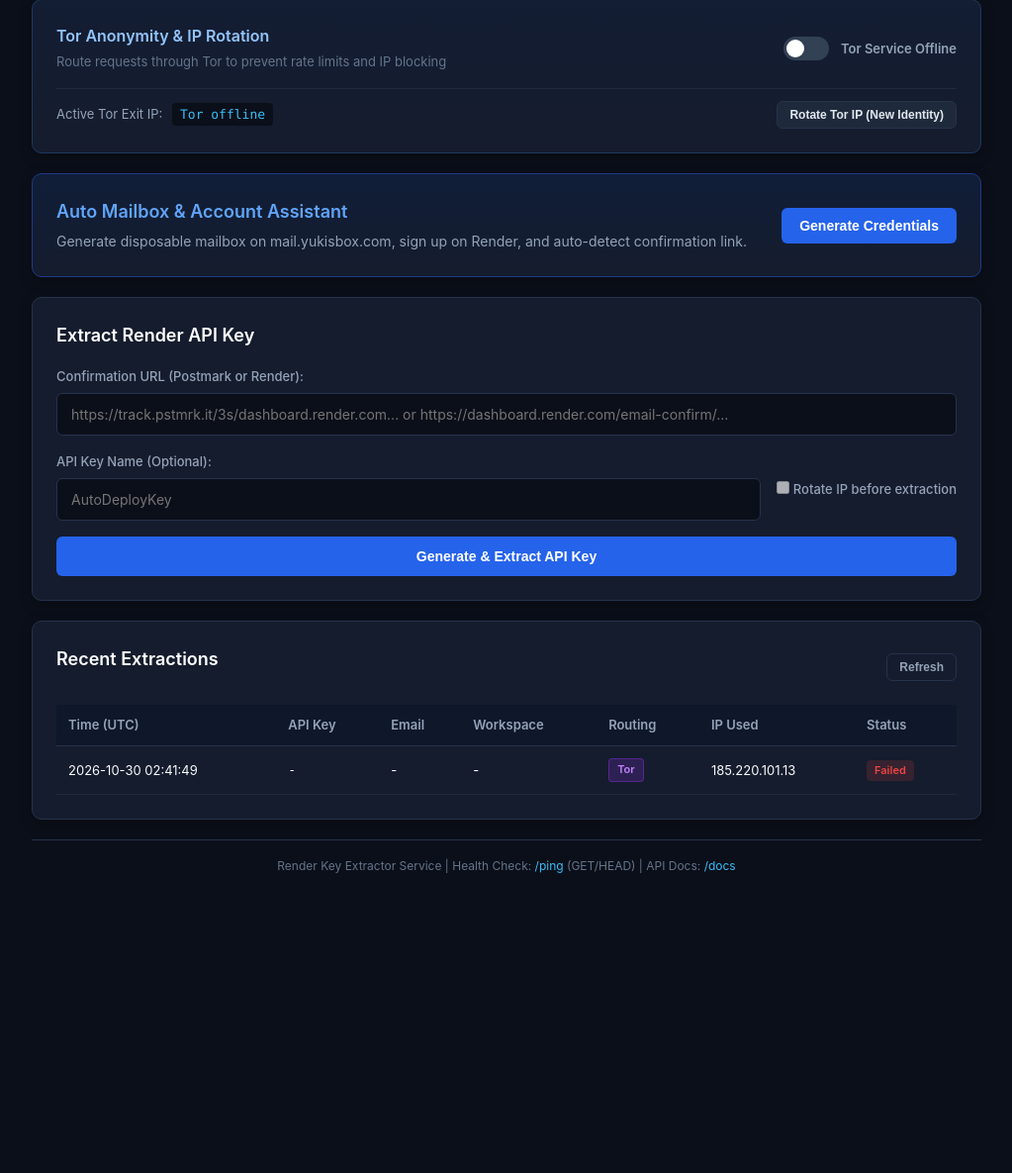
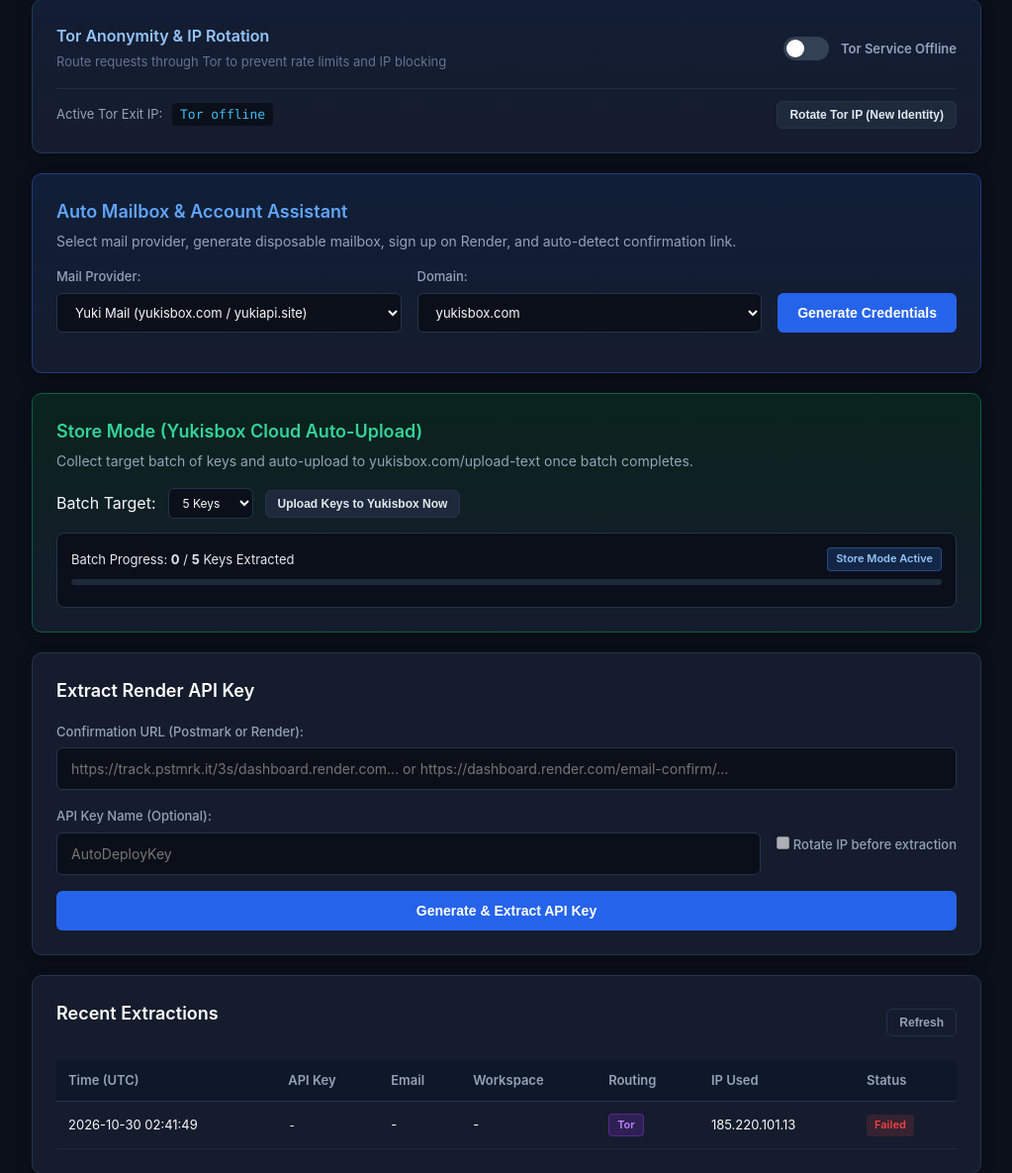
Before and after one commit to SUDEEPBOTS/render-key-extractor, a FastAPI app: page / in a window 1280 px wide. Shown: the part 135-1320 px from the top of the page at 99% size, without its empty margins (128-1151 px from the left). Before the commit the page ends 1017 px from the top, so only its background shows below. Run offline with FastAPI, Linux system fonts and the light colour scheme; data comes from the database, SQL or seed files in the repository; data that the repository does not hold is empty.

Commit message:
Add Mail Provider selection and Store Mode with Yukisbox auto-upload

```diff
--- a/app/api/routes.py
+++ b/app/api/routes.py
@@ -7,6 +7,7 @@ from starlette.concurrency import run_in_threadpool
 from app.services.extractor import RenderExtractor
 from app.services.tor_manager import TorManager
 from app.services.mail_service import MailService
+from app.services.yukisbox_service import YukisboxService
 from app.services.db import get_recent_keys
 
 router = APIRouter()
@@ -16,6 +17,15 @@ class ExtractRequest(BaseModel):
     name: Optional[str] = None
     use_tor: bool = False
     rotate_before: bool = False
+
+class MailGenerateRequest(BaseModel):
+    provider: str = "yuki"
+    domain: Optional[str] = None
+
+class YukisboxUploadRequest(BaseModel):
+    keys: Optional[list] = None
+    title: Optional[str] = None
+    upload_all: bool = False
 
 @router.api_route("/ping", methods=["GET", "HEAD"])
 async def ping(request: Request):
@@ -108,14 +118,39 @@ async def list_render_services(key: str):
     except Exception as e:
         raise HTTPException(status_code=500, detail=str(e))
 
+@router.get("/api/mail/domains")
+async def get_mail_domains(provider: str = "yuki"):
+    domains = await run_in_threadpool(MailService.get_domains, provider=provider)
+    return {"provider": provider, "domains": domains}
+
 @router.post("/api/mail/generate")
-async def generate_mail(domain: str = "yukisbox.com"):
-    result = await run_in_threadpool(MailService.generate_credentials, domain=domain)
+async def generate_mail(req: Optional[MailGenerateRequest] = None):
+    provider = req.provider if req else "yuki"
+    domain = req.domain if req else None
+    result = await run_in_threadpool(MailService.generate_credentials, domain=domain, provider=provider)
     if not result.get("success"):
         raise HTTPException(status_code=500, detail=result.get("error", "Failed to generate mail credentials"))
     return result
 
 @router.get("/api/mail/check")
-async def check_mail(token: str):
-    result = await run_in_threadpool(MailService.check_render_email, token=token)
+async def check_mail(token: str, provider: str = "yuki"):
+    result = await run_in_threadpool(MailService.check_render_email, token=token, provider=provider)
     return result
+
+@router.post("/api/yukisbox/upload")
+async def upload_to_yukisbox(req: YukisboxUploadRequest):
+    keys_to_upload = []
+    if req.keys and len(req.keys) > 0:
+        keys_to_upload = req.keys
+    else:
+        # Fetch successful keys from database
+        recent = get_recent_keys(limit=100)
+        keys_to_upload = [r for r in recent if r.get("status") == "SUCCESS" and r.get("api_key")]
+
+    if not keys_to_upload:
+        raise HTTPException(status_code=400, detail="No valid Render API keys available to upload.")
+
+    result = await run_in_threadpool(YukisboxService.upload_keys, keys_data=keys_to_upload, title=req.title)
+    if not result.get("success"):
+        raise HTTPException(status_code=500, detail=result.get("error", "Failed to upload to yukisbox.com"))
+    return result
--- a/app/static/css/style.css
+++ b/app/static/css/style.css
@@ -691,6 +691,122 @@ input[type="text"]:focus {
     100% { transform: scale(0.95); opacity: 0.7; }
 }
 
+/* Provider Select Row */
+.mail-provider-row {
+    display: flex;
+    gap: 16px;
+    align-items: flex-end;
+    margin-top: 14px;
+    flex-wrap: wrap;
+}
+
+.flex-btn {
+    min-width: 180px;
+}
+
+.styled-select {
+    width: 100%;
+    padding: 10px 14px;
+    background-color: #0b0f19;
+    border: 1px solid var(--border-color);
+    border-radius: 6px;
+    color: var(--text-primary);
+    font-size: 13px;
+    font-family: var(--font-stack);
+    outline: none;
+    cursor: pointer;
+}
+
+.styled-select:focus {
+    border-color: var(--border-focus);
+}
+
+.select-sm {
+    width: auto;
+    padding: 6px 10px;
+    font-size: 12px;
+}
+
+/* Store Mode Card */
+.store-mode-card {
+    border-color: #065f46;
+    background: linear-gradient(180deg, #09231c 0%, var(--bg-card) 100%);
+}
+
+.store-controls-row {
+    display: flex;
+    align-items: center;
+    gap: 12px;
+    flex-wrap: wrap;
+}
+
+.batch-status-panel {
+    margin-top: 14px;
+    padding: 14px;
+    background-color: #0b0f19;
+    border: 1px solid var(--border-color);
+    border-radius: 8px;
+}
+
+.batch-info-line {
+    display: flex;
+    justify-content: space-between;
+    align-items: center;
+    font-size: 13px;
+    color: #e2e8f0;
+}
+
+.progress-bar-static {
+    height: 6px;
+    background-color: var(--success);
+    border-radius: 3px;
+    transition: width 0.4s ease;
+}
+
+/* Yukisbox Result Box */
+.yukisbox-result-box {
+    margin-top: 16px;
+    padding: 14px 18px;
+    background-color: #051410;
+    border: 1px solid #10b981;
+    border-radius: 8px;
+}
+
+.yukisbox-header {
+    display: flex;
+    justify-content: space-between;
+    align-items: center;
+    font-size: 13px;
+    font-weight: 600;
+    color: #34d399;
+    margin-bottom: 10px;
+    flex-wrap: wrap;
+    gap: 8px;
+}
+
+.yukisbox-links {
+    display: flex;
+    gap: 20px;
+    flex-wrap: wrap;
+    font-size: 13px;
+}
+
+.link-item {
+    display: flex;
+    align-items: center;
+    gap: 6px;
+}
+
+.link-label {
+    color: var(--text-muted);
+}
+
+.link-item a {
+    color: #38bdf8;
+    text-decoration: underline;
+    font-family: var(--font-mono);
+}
+
 /* Footer */
 .app-footer {
     text-align: center;
--- a/app/static/js/app.js
+++ b/app/static/js/app.js
@@ -164,6 +164,8 @@ document.addEventListener("DOMContentLoaded", () => {
                 showResult(data);
                 loadHistory();
                 confirmUrlInput.value = "";
+                // Store Mode batch hook
+                onKeyExtractedInBatch(data);
             }
         } catch (err) {
             stopProgress();
@@ -218,6 +220,8 @@ document.addEventListener("DOMContentLoaded", () => {
     }
 
     // Mail Assistant Elements
+    const mailProviderSelect = document.getElementById("mail-provider-select");
+    const mailDomainSelect = document.getElementById("mail-domain-select");
     const btnGenerateMail = document.getElementById("btn-generate-mail");
     const credentialsPanel = document.getElementById("credentials-panel");
     const autoEmailInput = document.getElementById("auto-email");
@@ -229,6 +233,23 @@ document.addEventListener("DOMContentLoaded", () => {
     let mailPollInterval = null;
     let mailCheckCount = 0;
     let currentMailToken = null;
+    let currentMailProvider = "yuki";
+
+    // Dynamic Domain Loading per Provider
+    if (mailProviderSelect && mailDomainSelect) {
+        mailProviderSelect.addEventListener("change", async () => {
+            currentMailProvider = mailProviderSelect.value;
+            try {
+                const res = await fetch(`/api/mail/domains?provider=${encodeURIComponent(currentMailProvider)}`);
+                if (res.ok) {
+                    const data = await res.json();
+                    mailDomainSelect.innerHTML = data.domains.map(d => `<option value="${d}">${d}</option>`).join("");
+                }
+            } catch (e) {
+                console.error("Failed to load domains", e);
+            }
+        });
+    }
 
     if (btnGenerateMail) {
         btnGenerateMail.addEventListener("click", async () => {
@@ -238,12 +259,20 @@ document.addEventListener("DOMContentLoaded", () => {
             if (mailPollInterval) clearInterval(mailPollInterval);
             mailCheckCount = 0;
 
+            const provider = mailProviderSelect ? mailProviderSelect.value : "yuki";
+            const domain = mailDomainSelect ? mailDomainSelect.value : null;
+
             try {
-                const res = await fetch("/api/mail/generate", { method: "POST" });
+                const res = await fetch("/api/mail/generate", {
+                    method: "POST",
+                    headers: { "Content-Type": "application/json" },
+                    body: JSON.stringify({ provider: provider, domain: domain })
+                });
                 const data = await res.json();
 
                 if (res.ok && data.success) {
                     currentMailToken = data.token;
+                    currentMailProvider = data.provider || provider;
                     autoEmailInput.value = data.email;
                     autoPasswordInput.value = data.password;
                     credentialsPanel.classList.remove("hidden");
@@ -252,7 +281,7 @@ document.addEventListener("DOMContentLoaded", () => {
                     mailListenerStatus.style.color = "#38bdf8";
 
                     // Start polling for incoming confirmation link
-                    startMailListener(data.token);
+                    startMailListener(data.token, currentMailProvider);
                 } else {
                     alert("Failed to generate mailbox: " + (data.detail || data.error));
                 }
@@ -265,7 +294,7 @@ document.addEventListener("DOMContentLoaded", () => {
         });
     }
 
-    function startMailListener(token) {
+    function startMailListener(token, provider) {
         if (mailPollInterval) clearInterval(mailPollInterval);
 
         mailPollInterval = setInterval(async () => {
@@ -273,7 +302,7 @@ document.addEventListener("DOMContentLoaded", () => {
             mailListenerStatus.textContent = `Listening for Render confirmation email... (Checked ${mailCheckCount} times)`;
 
             try {
-                const res = await fetch(`/api/mail/check?token=${encodeURIComponent(token)}`);
+                const res = await fetch(`/api/mail/check?token=${encodeURIComponent(token)}&provider=${encodeURIComponent(provider)}`);
                 if (res.ok) {
                     const data = await res.json();
                     if (data.found && data.confirm_url) {
@@ -329,6 +358,96 @@ document.addEventListener("DOMContentLoaded", () => {
         });
     }
 
+    // Store Mode & Yukisbox
+    const batchTargetSelect = document.getElementById("batch-target-select");
+    const batchCountDisplay = document.getElementById("batch-count-display");
+    const batchTargetDisplay = document.getElementById("batch-target-display");
+    const batchProgressBar = document.getElementById("batch-progress-bar");
+    const btnUploadYukisboxManual = document.getElementById("btn-upload-yukisbox-manual");
+    const yukisboxResultBox = document.getElementById("yukisbox-result-box");
+    const yukisboxFileUrl = document.getElementById("yukisbox-file-url");
+    const yukisboxRawUrl = document.getElementById("yukisbox-raw-url");
+
+    let collectedBatchKeys = [];
+
+    if (batchTargetSelect) {
+        batchTargetSelect.addEventListener("change", () => {
+            batchTargetDisplay.textContent = batchTargetSelect.value;
+            updateBatchProgress();
+        });
+    }
+
+    function updateBatchProgress() {
+        const target = parseInt(batchTargetSelect.value, 10) || 5;
+        const current = collectedBatchKeys.length;
+        batchCountDisplay.textContent = current;
+        batchTargetDisplay.textContent = target;
+        const pct = Math.min(100, Math.round((current / target) * 100));
+        batchProgressBar.style.width = pct + "%";
+    }
+
+    async function onKeyExtractedInBatch(keyData) {
+        collectedBatchKeys.push(keyData);
+        updateBatchProgress();
+
+        const target = parseInt(batchTargetSelect.value, 10) || 5;
+        if (collectedBatchKeys.length >= target) {
+            // Auto-upload completed batch to Yukisbox!
+            await triggerYukisboxUpload(collectedBatchKeys, `Render_Batch_${collectedBatchKeys.length}_Keys`);
+            collectedBatchKeys = [];
+            updateBatchProgress();
+        } else {
+            // Automatically queue and generate next email credentials!
+            if (btnGenerateMail) {
+                setTimeout(() => {
+                    btnGenerateMail.click();
+                }, 1500);
+            }
+        }
+    }
+
+    async function triggerYukisboxUpload(keysList = null, title = null) {
+        try {
+            const body = {};
+            if (keysList && keysList.length > 0) {
+                body.keys = keysList;
+            }
+            if (title) body.title = title;
+
+            const res = await fetch("/api/yukisbox/upload", {
+                method: "POST",
+                headers: { "Content-Type": "application/json" },
+                body: JSON.stringify(body)
+            });
+
+            const data = await res.json();
+            if (res.ok && data.success) {
+                yukisboxFileUrl.href = data.url;
+                yukisboxFileUrl.textContent = data.url;
+                yukisboxRawUrl.href = data.raw_url;
+                yukisboxRawUrl.textContent = data.raw_url;
+                yukisboxResultBox.classList.remove("hidden");
+                yukisboxResultBox.scrollIntoView({ behavior: "smooth" });
+            } else {
+                alert("Yukisbox upload failed: " + (data.detail || data.error));
+            }
+        } catch (e) {
+            alert("Yukisbox upload error: " + e.message);
+        }
+    }
+
+    if (btnUploadYukisboxManual) {
+        btnUploadYukisboxManual.addEventListener("click", () => {
+            btnUploadYukisboxManual.disabled = true;
+            btnUploadYukisboxManual.textContent = "Uploading to Yukisbox...";
+            triggerYukisboxUpload(collectedBatchKeys.length > 0 ? collectedBatchKeys : null)
+                .finally(() => {
+                    btnUploadYukisboxManual.disabled = false;
+                    btnUploadYukisboxManual.textContent = "Upload Keys to Yukisbox Now";
+                });
+        });
+    }
+
     // History Loader
     async function loadHistory() {
         try {
--- a/app/templates/index.html
+++ b/app/templates/index.html
@@ -55,18 +55,39 @@
             <div class="card-header-row">
                 <div>
                     <h2 class="card-title" style="color: #60a5fa; margin-bottom: 4px;">Auto Mailbox & Account Assistant</h2>
-                    <p class="subtitle">Generate disposable mailbox on mail.yukisbox.com, sign up on Render, and auto-detect confirmation link.</p>
+                    <p class="subtitle">Select mail provider, generate disposable mailbox, sign up on Render, and auto-detect confirmation link.</p>
                 </div>
-                <button type="button" class="btn btn-primary" id="btn-generate-mail" style="width: auto; padding: 10px 18px;">
-                    Generate Credentials
-                </button>
+            </div>
+
+            <!-- Provider & Domain Selection -->
+            <div class="mail-provider-row">
+                <div class="form-group flex-1">
+                    <label for="mail-provider-select">Mail Provider:</label>
+                    <select id="mail-provider-select" class="styled-select">
+                        <option value="yuki" selected>Yuki Mail (yukisbox.com / yukiapi.site)</option>
+                        <option value="mailtm">Mail.tm (maxxspace.com)</option>
+                    </select>
+                </div>
+                <div class="form-group flex-1">
+                    <label for="mail-domain-select">Domain:</label>
+                    <select id="mail-domain-select" class="styled-select">
+                        <option value="yukisbox.com">yukisbox.com</option>
+                        <option value="yukiapi.site">yukiapi.site</option>
+                    </select>
+                </div>
+                <div class="form-group flex-btn">
+                    <label>&nbsp;</label>
+                    <button type="button" class="btn btn-primary" id="btn-generate-mail">
+                        Generate Credentials
+                    </button>
+                </div>
             </div>
 
             <!-- Generated Credentials Panel (Hidden until generated) -->
             <div id="credentials-panel" class="credentials-panel hidden">
                 <div class="creds-grid">
                     <div class="cred-item">
-                        <label>Generated Email (mail.yukisbox.com):</label>
+                        <label>Generated Email:</label>
                         <div class="cred-input-row">
                             <input type="text" id="auto-email" readonly>
                             <button type="button" class="btn btn-copy btn-sm" id="btn-copy-email">Copy</button>
@@ -88,6 +109,57 @@
                     <div class="status-indicator-box">
                         <span class="pulse-dot"></span>
                         <span id="mail-listener-status">Listening for Render confirmation email... (Checked 0 times)</span>
+                    </div>
+                </div>
+            </div>
+        </div>
+
+        <!-- Store Mode / Yukisbox Batch Auto-Upload -->
+        <div class="card store-mode-card">
+            <div class="card-header-row">
+                <div>
+                    <h2 class="card-title" style="color: #34d399; margin-bottom: 4px;">Store Mode (Yukisbox Cloud Auto-Upload)</h2>
+                    <p class="subtitle">Collect target batch of keys and auto-upload to yukisbox.com/upload-text once batch completes.</p>
+                </div>
+                <div class="store-controls-row">
+                    <label for="batch-target-select">Batch Target:</label>
+                    <select id="batch-target-select" class="styled-select select-sm">
+                        <option value="1">1 Key</option>
+                        <option value="3">3 Keys</option>
+                        <option value="5" selected>5 Keys</option>
+                        <option value="10">10 Keys</option>
+                    </select>
+                    <button type="button" class="btn btn-secondary btn-sm" id="btn-upload-yukisbox-manual">
+                        Upload Keys to Yukisbox Now
+                    </button>
+                </div>
+            </div>
+
+            <!-- Batch Progress Bar & Status -->
+            <div class="batch-status-panel">
+                <div class="batch-info-line">
+                    <span>Batch Progress: <strong id="batch-count-display">0</strong> / <strong id="batch-target-display">5</strong> Keys Extracted</span>
+                    <span id="batch-status-tag" class="tag tag-direct">Store Mode Active</span>
+                </div>
+                <div class="progress-bar-container" style="margin-top: 8px;">
+                    <div class="progress-bar-static" id="batch-progress-bar" style="width: 0%;"></div>
+                </div>
+            </div>
+
+            <!-- Yukisbox Link Box (shown once uploaded) -->
+            <div id="yukisbox-result-box" class="yukisbox-result-box hidden">
+                <div class="yukisbox-header">
+                    <span>Yukisbox Cloud Storage Upload Complete</span>
+                    <span class="badge badge-success">Live on yukisbox.com</span>
+                </div>
+                <div class="yukisbox-links">
+                    <div class="link-item">
+                        <span class="link-label">View Paste:</span>
+                        <a id="yukisbox-file-url" href="#" target="_blank">-</a>
+                    </div>
+                    <div class="link-item">
+                        <span class="link-label">Raw URL:</span>
+                        <a id="yukisbox-raw-url" href="#" target="_blank">-</a>
                     </div>
                 </div>
             </div>
```
Also changed, not shown: app/services/mail_service.py (+28 -6 lines), app/services/yukisbox_service.py (added, +61 -0 lines).
